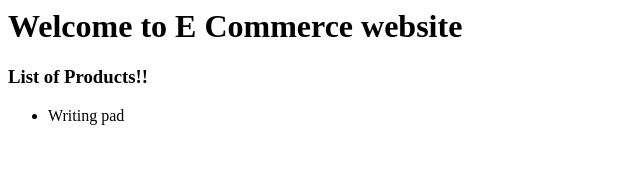
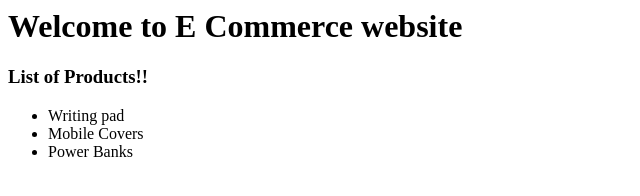
Before and after one commit to Dotnet-Jul-2020/git-hub-demo, a plain HTML site: page index.html in a window 1280 px wide. Shown: the whole page, without its empty margins (0-640 px from the left). Drawn offline with Linux system fonts and the light colour scheme.

Commit message:
Update index.html

```diff
--- a/index.html
+++ b/index.html
@@ -7,5 +7,7 @@
         <h3>List of Products!!</h3>
         <ul>
             <li>Writing pad</li>
+            <li>Mobile Covers</li>
+            <li>Power Banks</li>
         </ul>
     </body>
```
